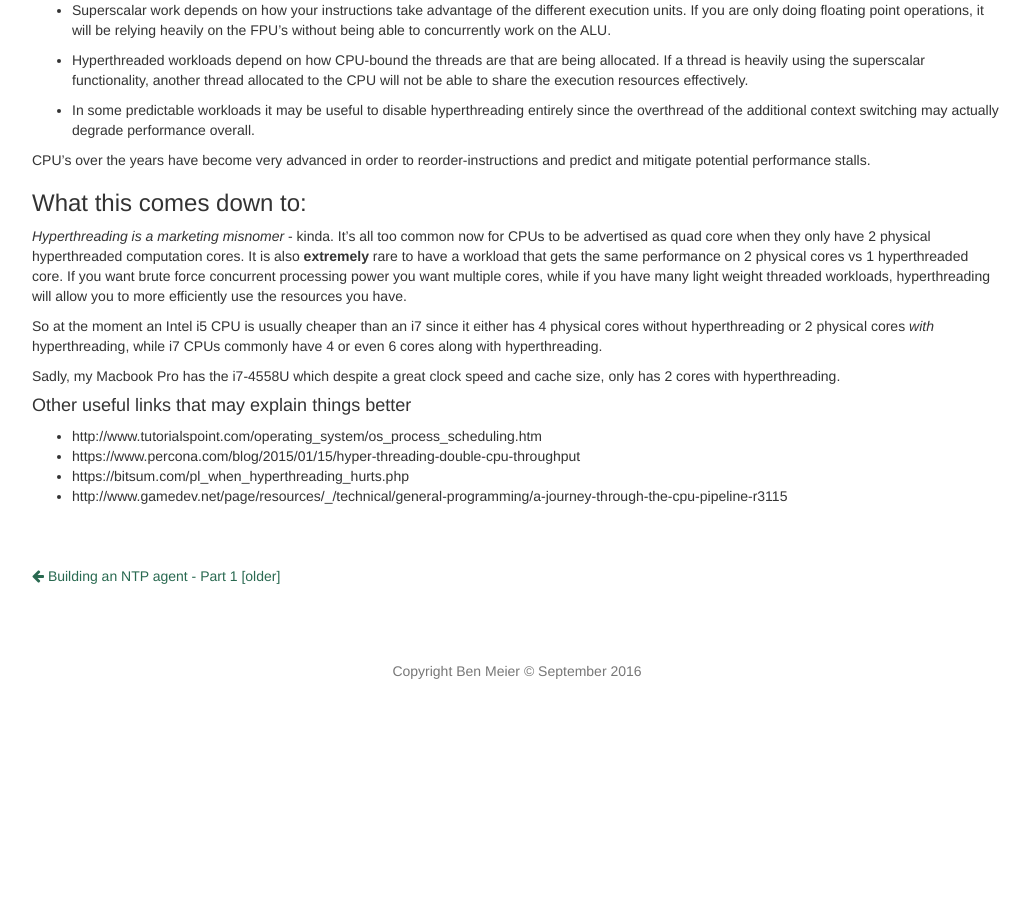
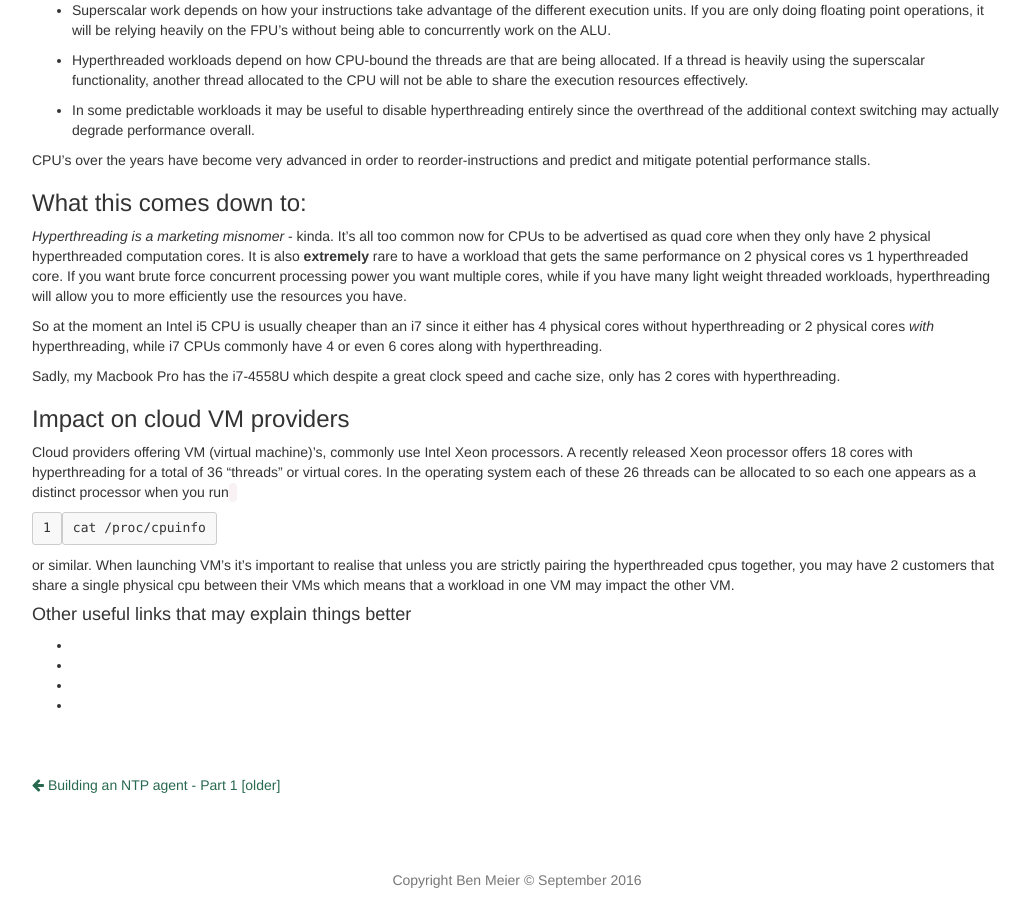
Before and after one commit to astromechza/AstromechZA.github.io, a Jekyll site: the page built from _posts/2016-09-14-the-road-to-hyperthreading.md, in a window 1280 px wide and 900 px high, scrolled down 1880 px. Shown: the whole window, without its empty margins (123-1153 px from the left). Built offline with Jekyll 4.4.1, drawn with Linux system fonts in a browser that asks for light colours; before the commit the page ends 2571 px from its top, so only the background shows below that.

Commit message:
added vm statement

```diff
--- a/_posts/2016-09-14-the-road-to-hyperthreading.md
+++ b/_posts/2016-09-14-the-road-to-hyperthreading.md
@@ -48,7 +48,7 @@ This was first used around 1940 but became very useful in the late 1970's in
 supercomputers dedicated to vector and array processing. You can see how needing
 to perform the same operation on a number of items can leverage pipelining.
 
-#### 3. [Superscalar](https://en.wikipedia.org/wiki/Superscalar_processor)] CPUs
+#### 3. [Superscalar](https://en.wikipedia.org/wiki/Superscalar_processor) CPUs
 
 The next step up from pipelining is superscalar architectures. Instead of having
 single copies of each execution unit, a superscalar CPU has multiple ALUs, FPUs,
@@ -121,9 +121,21 @@ hyperthreading, while i7 CPUs commonly have 4 or even 6 cores along with hyperth
 Sadly, my Macbook Pro has the i7-4558U which despite a great clock speed and
 cache size, only has 2 cores with hyperthreading.
 
+### Impact on cloud VM providers
+
+Cloud providers offering VM (virtual machine)'s, commonly use Intel Xeon processors.
+A recently released Xeon processor offers 18 cores with hyperthreading for a total of 36
+"threads" or virtual cores. In the operating system each of these 26 threads
+can be allocated to so each one appears as a distinct processor when you run
+`cat /proc/cpuinfo` or similar. When launching VM's it's important to realise
+that unless you are strictly pairing the hyperthreaded cpus together, you may
+have 2 customers that share a single physical cpu between their VMs which means
+that a workload in one VM may impact the other VM.
+
+
 #### Other useful links that may explain things better
 
-- http://www.tutorialspoint.com/operating_system/os_process_scheduling.htm
-- https://www.percona.com/blog/2015/01/15/hyper-threading-double-cpu-throughput
-- https://bitsum.com/pl_when_hyperthreading_hurts.php
-- http://www.gamedev.net/page/resources/_/technical/general-programming/a-journey-through-the-cpu-pipeline-r3115
+- [](http://www.tutorialspoint.com/operating_system/os_process_scheduling.htm)
+- [](https://www.percona.com/blog/2015/01/15/hyper-threading-double-cpu-throughput)
+- [](https://bitsum.com/pl_when_hyperthreading_hurts.php)
+- [](http://www.gamedev.net/page/resources/_/technical/general-programming/a-journey-through-the-cpu-pipeline-r3115)
```
